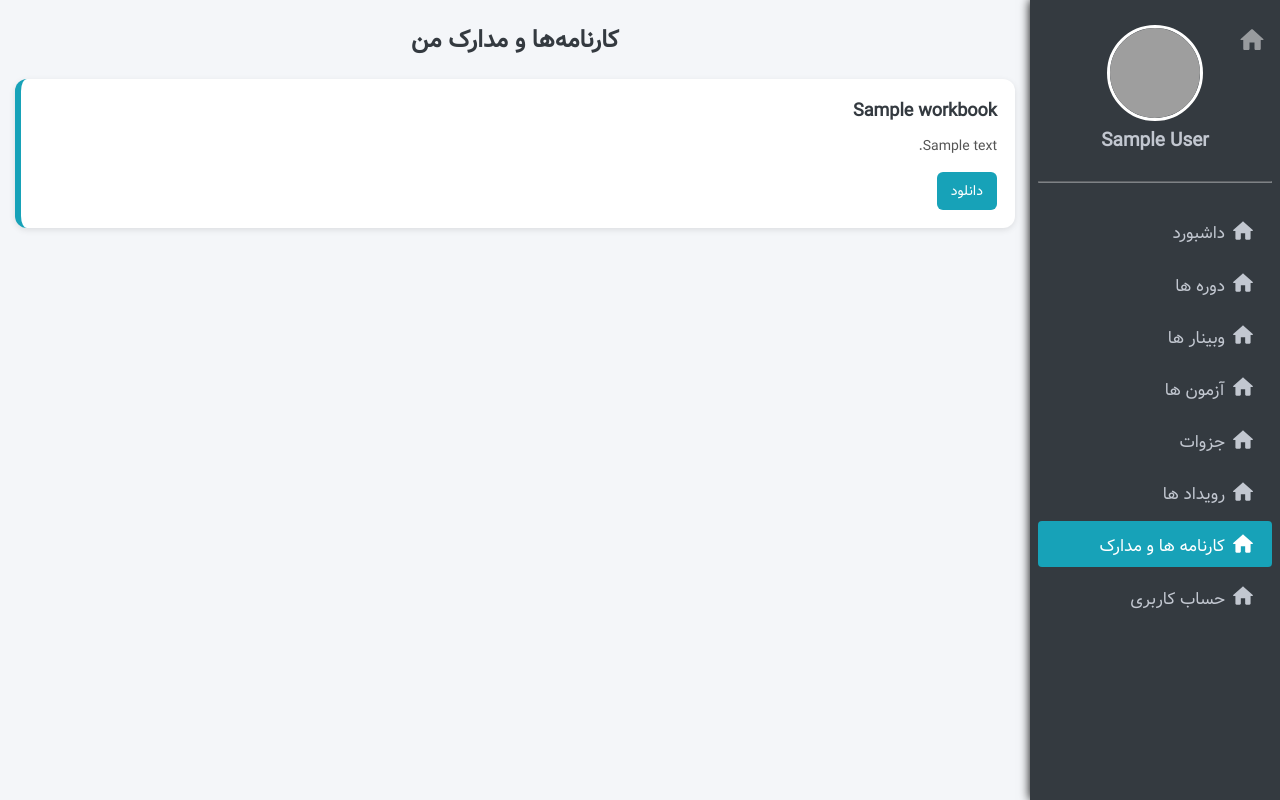
After one commit to amirali5370/Alfa, a Flask app: page /workbook in a window 1280 px wide. The commit adds this page. Run offline with Flask 3, Linux system fonts and the light colour scheme; a user stored in the database is signed in; tables that the repository leaves empty hold one stand-in row (values such as "Sample post"); some libraries are stand-ins or nearby versions; grey boxes are pictures that could not be loaded.

Commit message:
create workbook page

```diff
--- a/blueprints/user.py
+++ b/blueprints/user.py
@@ -11,6 +11,8 @@ from models.user import User
 from models.invite import Invite
 from models.news import News
 from models.ticket import Ticket
+from models.quiz import Quiz
+from models.workbook import Workbook
 
 app = Blueprint("user" , __name__)
 
@@ -254,6 +256,8 @@ def switch_sub():
 @app.route("/account", methods = ["POST","GET"],  strict_slashes=False)
 @login_required
 def account():
+    if current_user.completion == 0 or current_user.pay == 0:
+        return redirect(url_for("user.dashboard"))
     if request.method == "POST":
         _type = request.form.get('type', None)
         if _type == "psw":
@@ -275,3 +279,25 @@ def account():
 
     else:
         return render_template("user/account.html", current_user=current_user)
+
+
+@app.route("/workbook",  strict_slashes=False)
+@login_required
+def workbook():
+    if current_user.completion == 0 or current_user.pay == 0:
+        return redirect(url_for("user.dashboard"))
+    workbooks = Workbook.query.filter(Workbook.user_id==current_user.id).all()
+    return render_template("user/workbook.html", current_user=current_user, workbooks=workbooks)
+
+#books' file
+@app.route('/download/workbook/<workbook_auth>')
+@login_required
+def single_workbook(workbook_auth):
+    if current_user.completion == 0 or current_user.pay == 0:
+        return abort(404)
+    Workbook.query.filter(Workbook.auth==workbook_auth, Workbook.user_id==current_user.id).first()
+    path = f"{STATIC_SAVE_PATH}/files/workbooks/{workbook_auth}.pdf"
+    try:
+        return send_file(path, as_attachment=True)
+    except:
+        return abort(404)
--- a/models/workbook.py
+++ b/models/workbook.py
@@ -6,6 +6,8 @@ from extentions import db
 class Workbook(db.Model):
     __tablename__ = "workbooks"
     id = Column(Integer, primary_key=True)
+    title = Column(String, nullable=False)
+    description = Column(String, nullable=True)
     auth = Column(String, nullable=False, index=True)
     is_degree = Column(Integer, nullable=False, default=0, index=True)
     user_id = Column(Integer, ForeignKey('users.id'), nullable=False, index=True)
--- /dev/null
+++ b/static/styles/user/workbook.css
@@ -0,0 +1,58 @@
+.files-section {
+    margin-bottom: 40px;
+}
+
+.files-grid {
+    display: grid;
+    grid-template-columns: repeat(auto-fit, minmax(260px, 1fr));
+    gap: 20px;
+}
+
+.file-card {
+    background: #fff;
+    padding: 18px;
+    border-radius: 12px;
+    box-shadow: 0 2px 6px rgba(0,0,0,0.1);
+    color: #333;
+    transition: transform 0.2s;
+    border-left: 6px solid; /* برای مشخص کردن نوع فایل */
+}
+
+.file-card:hover {
+    transform: translateY(-3px);
+}
+
+/* مشخص کردن نوع فایل با رنگ */
+.file-card.report {
+    border-color: #28a745; /* سبز = کارنامه */
+}
+.file-card.document {
+    border-color: #17a2b8; /* آبی = مدارک */
+}
+
+.file-card h4 {
+    margin: 0 0 10px;
+    font-size: 18px;
+    color: #343a40;
+}
+
+.file-card p {
+    margin: 5px 0;
+    font-size: 14px;
+    color: #555;
+}
+
+.file-btn {
+    margin-top: 10px;
+    padding: 8px 14px;
+    border: none;
+    border-radius: 6px;
+    cursor: pointer;
+    font-size: 14px;
+    background-color: #17a2b8;
+    color: #fff;
+    transition: background 0.3s;
+}
+.file-btn:hover {
+    background-color: #138496;
+}
--- a/templates/user/account.html
+++ b/templates/user/account.html
@@ -1,9 +1,6 @@
 {% extends "user/panel.html" %}
 {% block head %}
     <title>حساب کاربری | {{current_user.first_name}} {{current_user.last_name}}</title>
-    <meta name="more_of_page" content="{{ csrf_token() }}">
-    <meta name="url_of_" content="{{ url_for('user.switch_sub') }}">
-
     <link rel="stylesheet" href="{{ url_for('static', filename='styles/user/account.css') }}">
     <link href="https://cdn.jsdelivr.net/npm/sweetalert2@11/dist/sweetalert2.min.css" rel="stylesheet">
 {% endblock %}
--- a/templates/user/panel.html
+++ b/templates/user/panel.html
@@ -75,7 +75,7 @@
             </svg>
             <span class="side_ob_ti">رویداد ها</span>
         </a>
-        <a href="#" class="side_ob">
+        <a href="{{ url_for('user.workbook') }}" class="side_ob">
             <svg class="side_ob_im" xmlns="http://www.w3.org/2000/svg" viewBox="0 0 24 24">
                 <path d="M0 0h24v24H0V0z" fill="none"/>
                 <path fill="currentColor" d="M10 19v-5h4v5c0 .55.45 1 1 1h3c.55 0 1-.45 1-1v-7h1.7c.46 0 .68-.57.33-.87L12.67 3.6c-.38-.34-.96-.34-1.34 0l-8.36 7.53c-.34.3-.13.87.33.87H5v7c0 .55.45 1 1 1h3c.55 0 1-.45 1-1z"/>
--- /dev/null
+++ b/templates/user/workbook.html
@@ -0,0 +1,22 @@
+{% extends "user/panel.html" %}
+{% block head %}
+    <title>کارنامه‌ها و مدارک | {{current_user.first_name}} {{current_user.last_name}}</title>
+    <link rel="stylesheet" href="{{ url_for('static', filename='styles/user/workbook.css') }}">
+{% endblock %}
+{% block body %}
+<div class="page-title">
+    <h2>کارنامه‌ها و مدارک من</h2>
+</div>
+
+<section class="files-section">
+    <div class="files-grid">
+        {% for w in workbooks %}
+        <div class="file-card {{'report' if w.is_degree==0 else 'document'}}">
+            <h4>{{w.title}}</h4>
+            <p>{{w.description}}</p>
+            <a href="{{url_for('user.single_workbook', workbook_auth=w.auth)}}"><button class="file-btn">دانلود</button></a>
+        </div>
+        {% endfor %}
+    </div>
+</section>
+{% endblock %}
```
Also changed, not shown: 1 other file.
